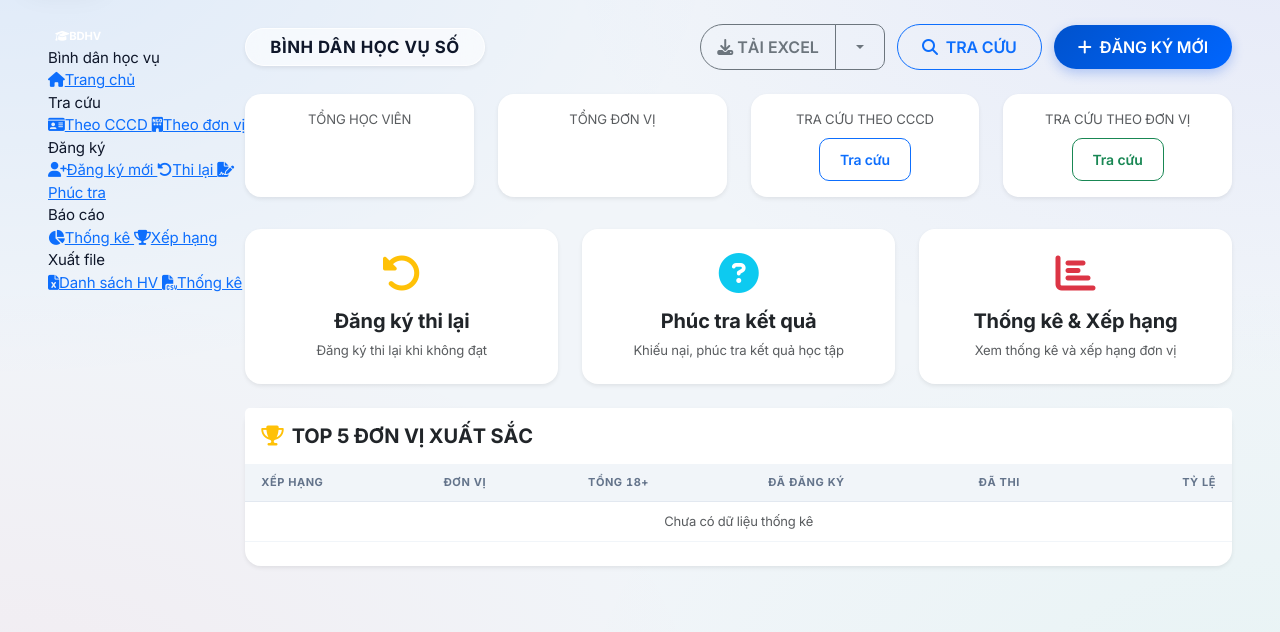
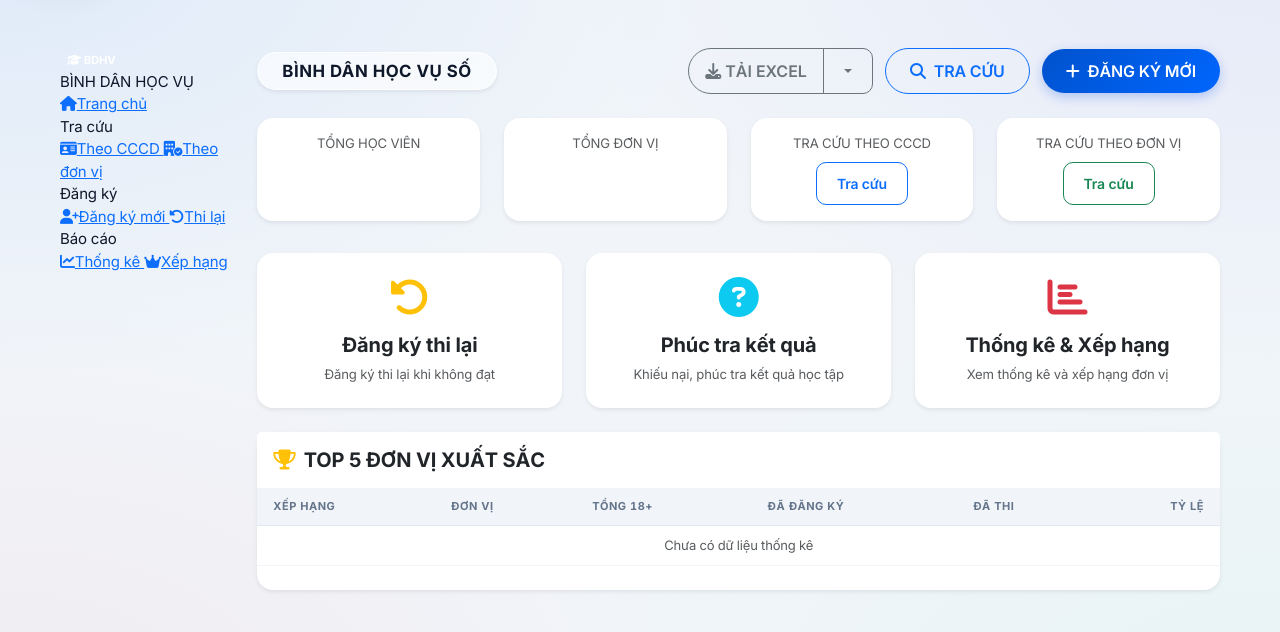
Before and after one commit to NguyenVanThe30081994/PhanMemPC06_Pro, a Python web app: template templates/bdhv.html in a window 1280 px wide. Shown: the part 70-702 px from the top of the page. Run offline with Jinja, Linux system fonts and the light colour scheme; the template is opened without the code that fills it, so the values that code supplies are empty; some libraries are stand-ins or nearby versions.

Commit message:
Update bdhv_base.html

```diff
--- a/templates/bdhv_base.html
+++ b/templates/bdhv_base.html
@@ -2,162 +2,140 @@
 
 {% block extra_head %}
 <style>
-/* BDHV Sidebar - Minimalist Glassmorphism */
-.bdhv-sidebar {
-    min-height: calc(100vh - 80px);
-    position: sticky;
-    top: 70px;
-    padding: 16px 12px;
-    z-index: 100;
-    overflow-y: auto;
-
-    /* Glassmorphism Effect */
-    background: rgba(255, 255, 255, 0.4);
-    backdrop-filter: blur(15px);
-    -webkit-backdrop-filter: blur(15px);
-    border-right: none;
-    border-radius: 0 20px 20px 0;
-    box-shadow: 0 8px 32px 0 rgba(31, 38, 135, 0.15);
-    border: 1px solid rgba(255, 255, 255, 0.2);
+/* 1. Root Variables cho Glassmorphism */
+:root {
+    --glass-bg: rgba(255, 255, 255, 0.45);
+    --glass-border: rgba(255, 255, 255, 0.3);
+    --glass-shadow: rgba(31, 38, 135, 0.1);
+    --primary-gradient: linear-gradient(135deg, #0066FF, #0099FF);
 }
 
-/* Header */
+/* 2. Sidebar Main Container */
+.bdhv-sidebar {
+    min-height: calc(100vh - 100px);
+    position: sticky;
+    top: 85px;
+    padding: 24px 16px;
+    z-index: 100;
+    margin-left: 15px; /* Tạo khoảng cách để sidebar trông như đang "lơ lửng" */
+
+    /* Hiệu ứng Kính mờ */
+    background: var(--glass-bg);
+    backdrop-filter: blur(20px) saturate(180%);
+    -webkit-backdrop-filter: blur(20px) saturate(180%);
+
+    /* Bo góc và Viền mảnh */
+    border-radius: 24px;
+    border: 1px solid var(--glass-border);
+    box-shadow: 0 8px 32px 0 var(--glass-shadow);
+
+    transition: all 0.3s ease;
+}
+
+/* 3. Header tinh tế hơn */
 .bdhv-header {
     text-align: center;
-    padding: 16px 12px 20px;
-    border-bottom: 1px solid rgba(255, 255, 255, 0.3);
-    margin-bottom: 16px;
+    padding-bottom: 24px;
+    margin-bottom: 20px;
+    border-bottom: 1px solid rgba(255, 255, 255, 0.2);
 }
 
 .bdhv-header .badge {
-    font-size: 14px;
-    padding: 8px 18px;
+    font-size: 15px;
+    padding: 10px 20px;
     border-radius: 50px;
-    background: linear-gradient(135deg, #0066FF, #0099FF);
-    color: #fff;
-    font-weight: 600;
-    display: inline-flex;
-    align-items: center;
-    gap: 8px;
-    box-shadow: 0 4px 15px rgba(0, 102, 255, 0.3);
+    background: var(--primary-gradient);
+    border: none;
+    box-shadow: 0 10px 20px rgba(0, 102, 255, 0.2);
 }
 
 .bdhv-header .sub {
-    font-size: 10px;
-    color: var(--text-muted);
-    margin-top: 8px;
-    text-transform: uppercase;
-    letter-spacing: 1.5px;
-    font-weight: 600;
+    font-size: 11px;
+    color: #64748b;
+    margin-top: 10px;
+    font-weight: 700;
+    letter-spacing: 2px;
 }
 
-/* Navigation */
+/* 4. Menu Items (Pills) */
 .bdhv-nav {
     display: flex;
     flex-direction: column;
-    gap: 4px;
-    align-items: stretch;
+    gap: 6px;
 }
 
-/* Pill - Glassmorphism Style */
 .bdhv-pill {
-    padding: 10px 16px;
-    color: var(--text-muted);
+    padding: 12px 18px;
+    color: #475569;
     font-weight: 500;
-    font-size: 13px;
+    font-size: 14px;
     text-decoration: none;
-    transition: all 0.2s ease;
-    border-radius: 15px;
+    border-radius: 16px;
     display: flex;
     align-items: center;
-    background: transparent;
-    border: none;
-    cursor: pointer;
-    position: relative;
-    overflow: hidden;
+    transition: all 0.25s cubic-bezier(0.4, 0, 0.2, 1);
+    border: 1px solid transparent;
 }
 
 .bdhv-pill i {
-    width: 18px;
-    margin-right: 10px;
-    font-size: 13px;
-    text-align: center;
-    transition: all 0.2s ease;
+    width: 24px;
+    font-size: 16px;
+    margin-right: 12px;
+    opacity: 0.8;
 }
 
+/* Hover Effect */
 .bdhv-pill:hover {
-    background: rgba(255, 255, 255, 0.2);
-    color: var(--primary);
-    transform: translateX(5px);
+    background: rgba(255, 255, 255, 0.5);
+    color: #0066FF;
+    transform: translateX(8px);
+    border: 1px solid rgba(255, 255, 255, 0.5);
 }
 
-.bdhv-pill:hover i {
-    transform: scale(1.1);
-}
-
-/* Active - Gradient with Glow */
+/* Active State */
 .bdhv-pill.active {
-    background: linear-gradient(135deg, #0066FF, #0099FF);
-    color: #fff !important;
-    box-shadow: 0 4px 20px rgba(0, 102, 255, 0.4), 0 0 30px rgba(0, 102, 255, 0.2);
+    background: var(--primary-gradient);
+    color: #ffffff !important;
+    font-weight: 600;
+    box-shadow: 0 10px 25px rgba(0, 102, 255, 0.3);
     transform: translateX(5px);
 }
 
 .bdhv-pill.active i {
-    color: #fff;
+    opacity: 1;
+    transform: scale(1.1);
 }
 
-/* Label - macOS Style */
+/* 5. Labels (macOS Style) */
 .bdhv-label {
-    font-size: 9px;
-    font-weight: 700;
+    font-size: 10px;
+    font-weight: 800;
     text-transform: uppercase;
-    letter-spacing: 2px;
-    color: var(--text-muted);
-    margin: 18px 12px 8px;
-    padding: 0 8px;
+    letter-spacing: 1.5px;
+    color: #94a3b8;
+    margin: 25px 0 10px 15px;
 }
 
+/* Layout Adjustment */
 .bdhv-main-content {
-    padding: 24px;
+    padding: 30px;
     min-height: calc(100vh - 80px);
-    background: var(--bg-body);
-}
-
-/* Cards */
-.bdhv-card {
-    background: var(--bg-surface);
-    border: 1px solid var(--border);
-    border-radius: 16px;
-    box-shadow: var(--shadow-lvl1);
-}
-
-.bdhv-card .card-header {
-    background: transparent;
-    border-bottom: 1px solid var(--border);
-    padding: 14px 18px;
-    font-weight: 600;
-}
-
-.bdhv-card .card-body {
-    padding: 18px;
 }
 </style>
 {% endblock %}
 
 {% block content %}
-<div class="row g-0">
-    <!-- Sidebar -->
-    <div class="col-lg-2 bdhv-sidebar d-none d-lg-block">
-        <!-- Header -->
+<div class="container-fluid py-4">
+    <div class="row g-4">
+        <div class="col-lg-2 d-none d-lg-block">
+            <div class="bdhv-sidebar">
                 <div class="bdhv-header">
                     <span class="badge">
-                <i class="fa-solid fa-graduation-cap"></i>BDHV
+                        <i class="fa-solid fa-graduation-cap"></i> BDHV
                     </span>
-            <div class="sub">Bình dân học vụ</div>
+                    <div class="sub">BÌNH DÂN HỌC VỤ</div>
                 </div>
 
-        <!-- Navigation -->
                 <nav class="bdhv-nav">
                     <a href="/bdhv" class="bdhv-pill {% if request.endpoint == 'bdhv_bp.index' %}active{% endif %}">
                         <i class="fa-solid fa-house"></i>Trang chủ
@@ -168,7 +146,7 @@
                         <i class="fa-solid fa-id-card"></i>Theo CCCD
                     </a>
                     <a href="/bdhv/tra-cuu-don-vi" class="bdhv-pill {% if request.endpoint == 'bdhv_bp.tra_cuu_don_vi' %}active{% endif %}">
-                <i class="fa-solid fa-building-ngo"></i>Theo đơn vị
+                        <i class="fa-solid fa-building-circle-check"></i>Theo đơn vị
                     </a>
 
                     <div class="bdhv-label">Đăng ký</div>
@@ -178,38 +156,23 @@
                     <a href="/bdhv/thi-lai" class="bdhv-pill {% if request.endpoint == 'bdhv_bp.thi_lai' %}active{% endif %}">
                         <i class="fa-solid fa-rotate-left"></i>Thi lại
                     </a>
-            <a href="/bdhv/phuc-tra" class="bdhv-pill {% if request.endpoint == 'bdhv_bp.phuc_tra' %}active{% endif %}">
-                <i class="fa-solid fa-file-signature"></i>Phúc tra
-            </a>
 
                     <div class="bdhv-label">Báo cáo</div>
                     <a href="/bdhv/thong-ke" class="bdhv-pill {% if request.endpoint == 'bdhv_bp.thong_ke' %}active{% endif %}">
-                <i class="fa-solid fa-chart-pie"></i>Thống kê
+                        <i class="fa-solid fa-chart-line"></i>Thống kê
                     </a>
                     <a href="/bdhv/xep-hang" class="bdhv-pill {% if request.endpoint == 'bdhv_bp.xep_hang' %}active{% endif %}">
-                <i class="fa-solid fa-trophy"></i>Xếp hạng
-            </a>
-
-            {% if session.get('is_admin') %}
-            <div class="bdhv-label">Quản trị</div>
-            <a href="/bdhv/database" class="bdhv-pill {% if request.endpoint == 'bdhv_bp.database' %}active{% endif %}">
-                <i class="fa-solid fa-database"></i>Database
-            </a>
-            {% endif %}
-
-            <div class="bdhv-label">Xuất file</div>
-            <a href="/bdhv/export/danh-sach" class="bdhv-pill">
-                <i class="fa-solid fa-file-excel"></i>Danh sách HV
-            </a>
-            <a href="/bdhv/export/thong-ke" class="bdhv-pill">
-                <i class="fa-solid fa-file-csv"></i>Thống kê
+                        <i class="fa-solid fa-crown"></i>Xếp hạng
                     </a>
                 </nav>
             </div>
+        </div>
 
-    <!-- Main Content -->
-    <div class="col-lg-10 bdhv-main-content">
+        <div class="col-lg-10">
+            <div class="bdhv-main-content">
                 {% block bdhv_content %}{% endblock %}
             </div>
         </div>
+    </div>
+</div>
 {% endblock %}
```
Lines whose indentation alone changed are shown as unchanged.
